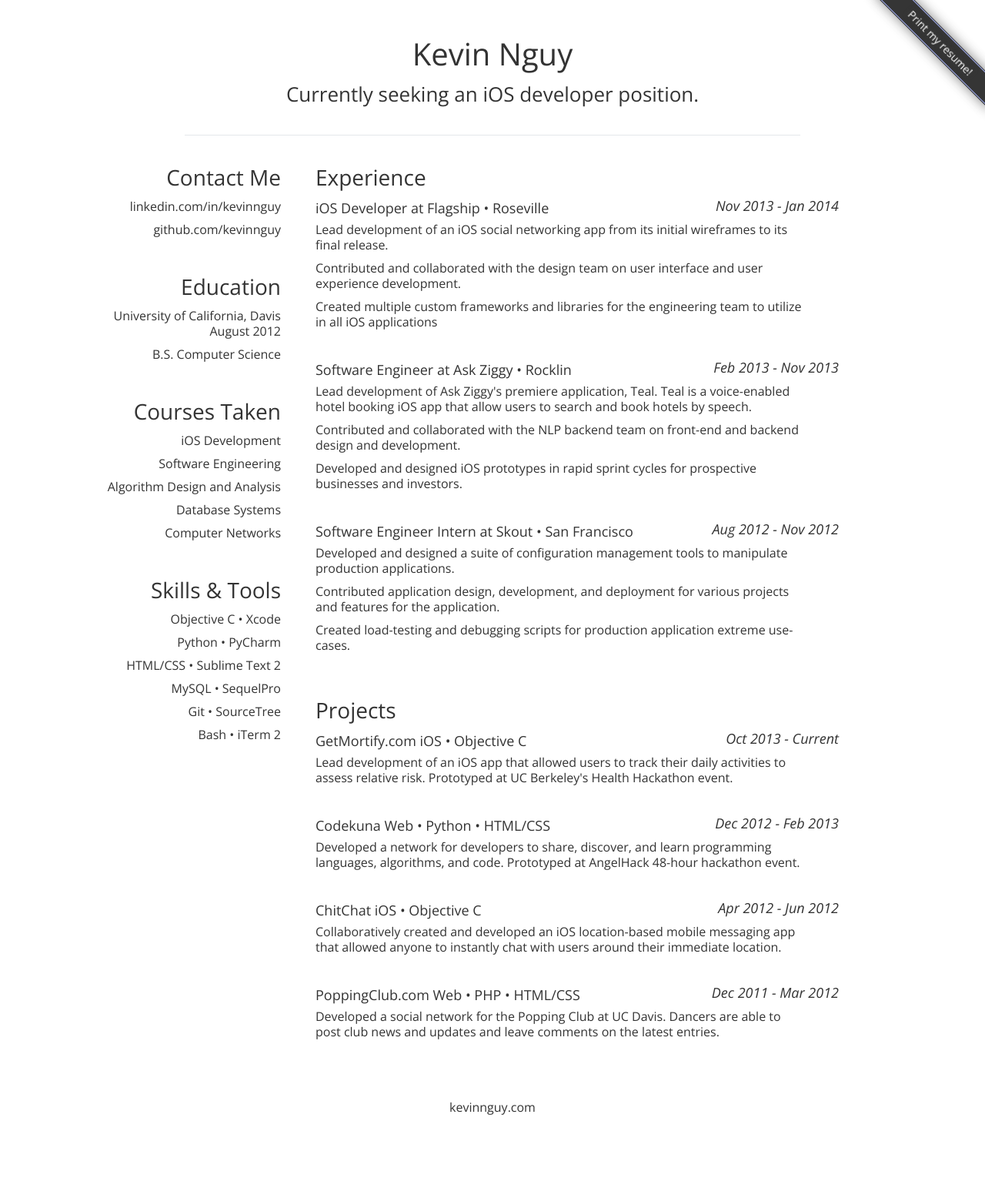
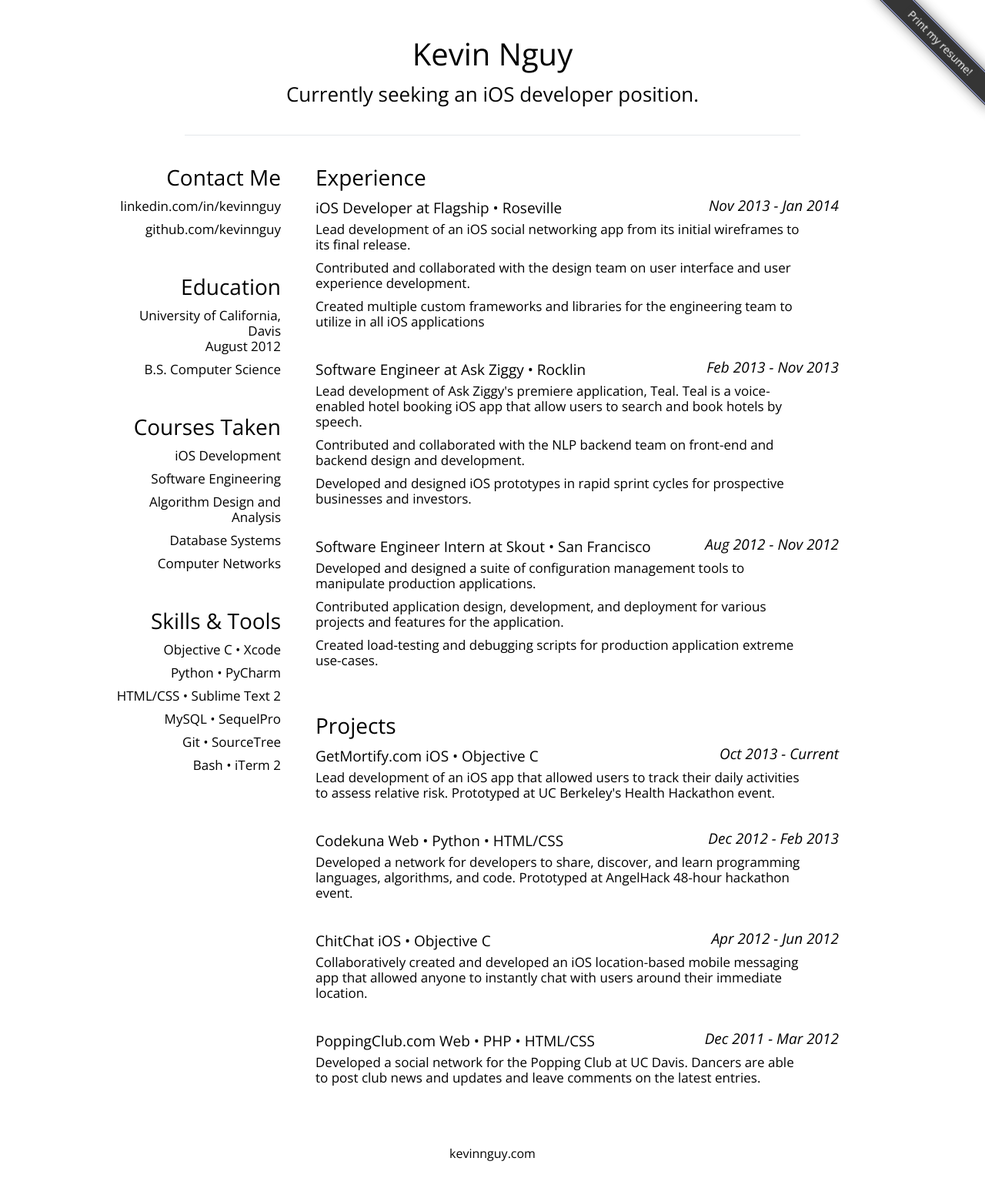
Before and after one commit to kevinnguy/kevinnguy.github.com, a Jekyll site: the page index.html, which Jekyll copies as it is, in a window 1280 px wide. Shown: the whole page at 77% size. Built offline with Jekyll 4.4.1, drawn with Linux system fonts in a browser that asks for light colours; before the commit the page ends 1496 px from its top, so only the background shows below that.

Commit message:
Print in black

```diff
--- a/static/css/new_style.css
+++ b/static/css/new_style.css
@@ -232,7 +232,7 @@ hr
   height:0; }
 
 a,a:visited
-{ color:#333;
+{ color:#000;
   text-decoration:underline;
   outline:0; }
 
@@ -469,7 +469,7 @@ body
 { /*background-image:url('/static/images/bg.png');*/
   margin-top:15px;
   font-family: 'Open Sans', sans-serif;
-  color:#333; }
+  color:#000; }
 
 h1
 {
@@ -552,7 +552,7 @@ article ul li li li
   overflow:hidden; }
 
 #social a,#social a:visited
-{ color:#333;
+{ color:#000;
   -webkit-transition:color 200ms ease-in;
   -moz-transition:color 200ms ease-in;
   -o-transition:color 200ms ease-in; }
@@ -727,11 +727,11 @@ width: 800px;
 }
 
 li {
-	font-size: 16px;
+	font-size: 17px;
 	font-weight: 300;
 }
 
 dt {
-	font-size: 18px;
+	font-size: 19px;
 	font-weight: 300;
 }
```
